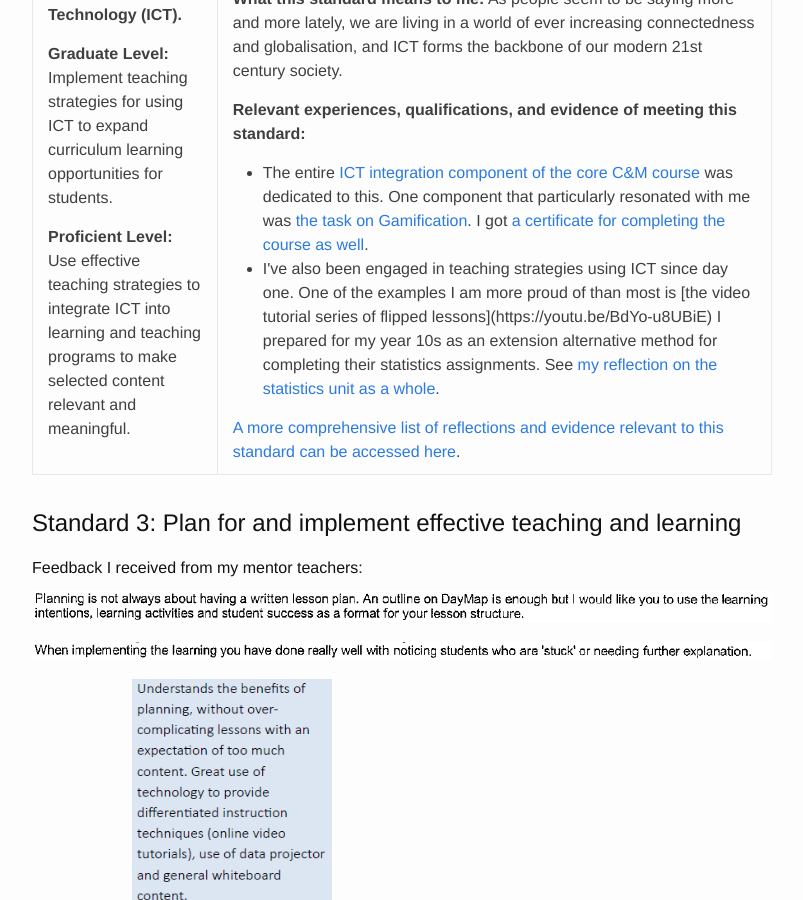
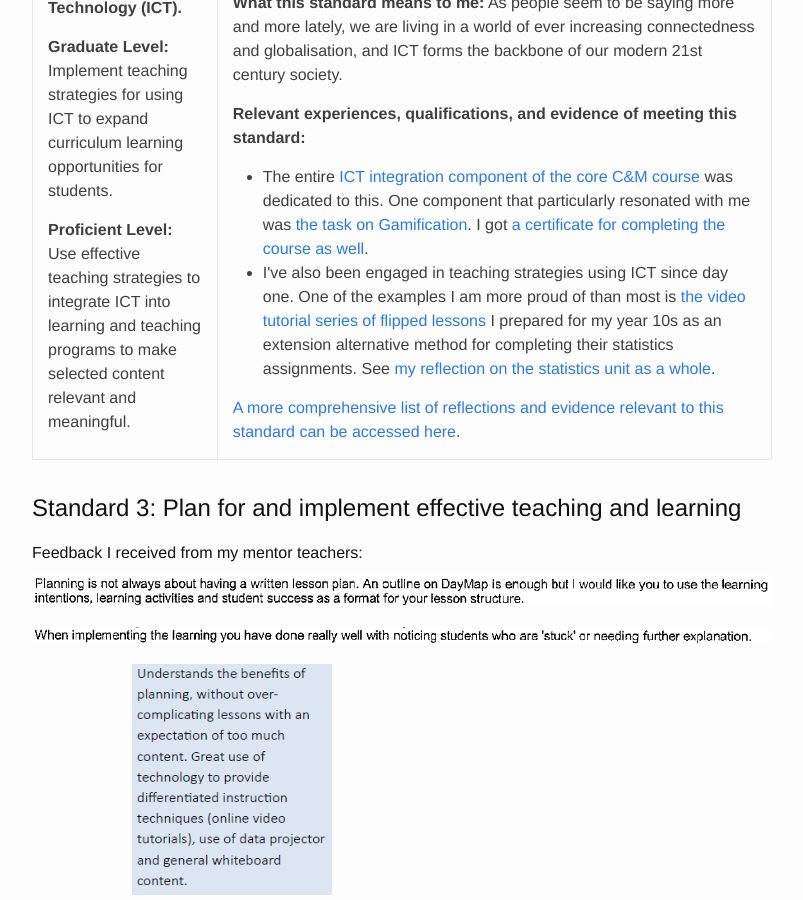
Before and after one commit to Armadilloa16/eportfolio, a Jekyll site: the page built from apst.html, in a window 1280 px wide and 900 px high, scrolled down 14927 px. Shown: the whole window, without its empty margins (238-1041 px from the left). Built offline with Jekyll 4.4.1, drawn with Linux system fonts in a browser that asks for light colours; part of the change alters nothing that is shown.

Commit message:
Fix link in APST 2.6

```diff
--- a/apst.html
+++ b/apst.html
@@ -524,7 +524,7 @@ Feedback I received from my mentor teachers:
 		<ul>
 			<li>The entire <a href="{{ site.baseurl }}/category/ICT">ICT integration component of the core C&M course</a> was dedicated to this. One component that particularly resonated with me was <a href="{{ site.baseurl }}{% post_url 2018-03-03-gamification %}">the task on Gamification</a>. I got <a href="{{ site.baseurl }}/files/assignments/ICT_eCertificate.pdf">a certificate for completing the course as well</a>.</li>
 
-			<li>I've also been engaged in teaching strategies using ICT since day one. One of the examples I am more proud of than most is [the video tutorial series of flipped lessons](https://youtu.be/BdYo-u8UBiE) I prepared for my year 10s as an extension alternative method for completing their statistics assignments. See <a href="{{ site.baseurl }}{% post_url 2018-08-11-bhs-10-maths-stats %}"> my reflection on the statistics unit as a whole</a>.</li>
+			<li>I've also been engaged in teaching strategies using ICT since day one. One of the examples I am more proud of than most is <a href="https://youtu.be/BdYo-u8UBiE">the video tutorial series of flipped lessons</a> I prepared for my year 10s as an extension alternative method for completing their statistics assignments. See <a href="{{ site.baseurl }}{% post_url 2018-08-11-bhs-10-maths-stats %}"> my reflection on the statistics unit as a whole</a>.</li>
 		</ul>
 		</p>
 
```
